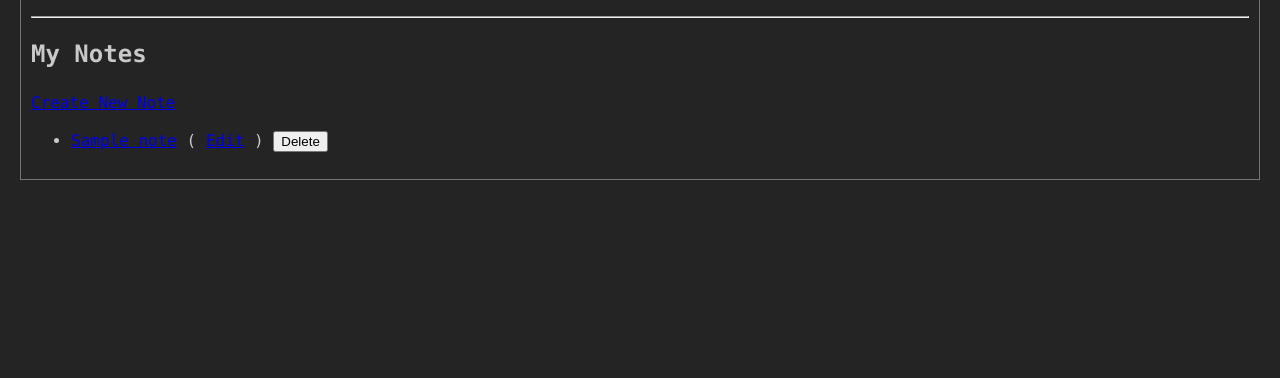
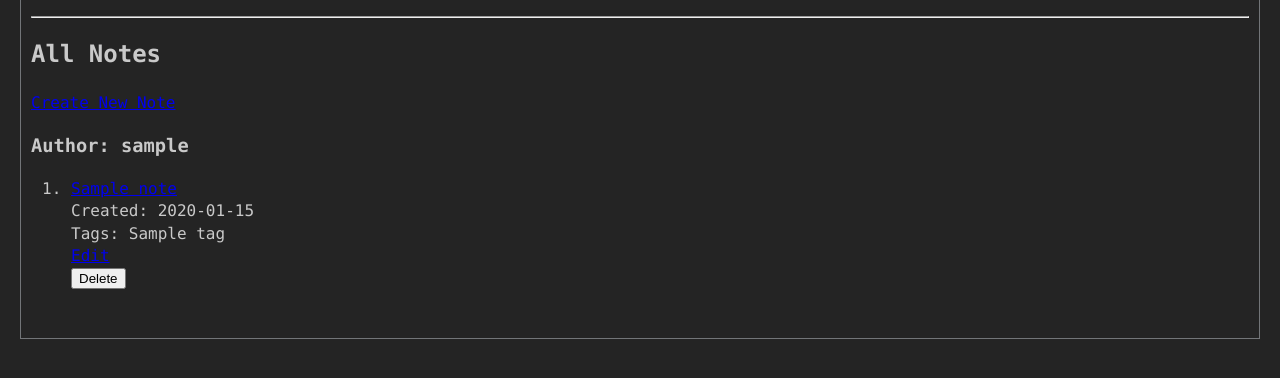
Before and after one commit to bett-bett/hello-my-backend, a Flask app: page /notes in a window 1280 px wide. Shown: the part 89-467 px from the top of the page. Run offline with Flask 3, Linux system fonts and the light colour scheme; a user stored in the database is signed in; tables that the repository leaves empty hold one stand-in row (values such as "Sample post").

Commit message:
shows notes details

```diff
--- a/app/main/routes.py
+++ b/app/main/routes.py
@@ -1,8 +1,8 @@
-
 from urllib.parse import urlsplit
 from flask import render_template, flash, redirect, url_for, request
 from flask_login import current_user, login_required
 import sqlalchemy as sa
+from sqlalchemy.orm import joinedload
 from app.main import bp
 from app import db
 from app.models import User, Note, Tag
@@ -68,9 +68,21 @@
 @bp.route('/notes')
 @login_required
 def list_notes():
-    notes = db.session.execute(db.select(Note).where(Note.user_id == current_user.id)).scalars()
+    # Eager load users and tags to avoid N+1 queries
+    all_notes = db.session.execute(
+        db.select(Note)
+        .options(joinedload(Note.tags), joinedload(Note.user))
+        .order_by(Note.created_at.desc())
+    ).unique().scalars().all()
 
-    return render_template('notes_list.html', notes=notes)
+    notes_grouped_by_user = {}
+    for note in all_notes:
+        user = note.user
+        if user not in notes_grouped_by_user:
+            notes_grouped_by_user[user] = []
+        notes_grouped_by_user[user].append(note)
+
+    return render_template('notes_list.html', notes_by_user=notes_grouped_by_user)
 
 
 @bp.route('/notes/new', methods=['GET', 'POST'])
--- a/app/models.py
+++ b/app/models.py
@@ -55,6 +55,7 @@
     updated_at: Mapped[datetime] = mapped_column(default=lambda: datetime.now(timezone.utc),onupdate=lambda: datetime.now(timezone.utc))
     user_id: Mapped[int] = mapped_column(ForeignKey(User.id), index=True)
 
+    user: Mapped[User] = relationship("User", backref="notes")
     tags: Mapped[List["Tag"]] = relationship("Tag", secondary=note_tags, back_populates="notes", collection_class=set)
 
 
--- a/app/templates/notes_list.html
+++ b/app/templates/notes_list.html
@@ -1,19 +1,31 @@
 {% extends "base.html" %}
 
-{% block title %}My Notes{% endblock %}
+{% block title %}All Notes{% endblock %}
 
 {% block content %}
-  <h2>My Notes</h2>
+<h2>All Notes</h2>
 <a href="{{ url_for('main.upload') }}">Create New Note</a>
-  <ul>
+
+{% for user, notes in notes_by_user.items() %}
+<h3>Author: {{ user.username }}</h3>
+<ol>
   {% for note in notes %}
     <li>
       <a href="{{ url_for('main.note_detail', note_id=note.id) }}">{{ note.title }}</a>
-        ( <a href="{{ url_for('main.edit_note', note_id=note.id) }}">Edit</a> )
-        <form method="POST" action="{{ url_for('main.delete_note', note_id=note.id) }}" style="display:inline;">
+      <br>
+      Created: {{ note.created_at.strftime('%Y-%m-%d') }}
+      {% if note.tags %}
+        <br>
+        Tags: {% for tag in note.tags %}{{ tag.name }}{% if not loop.last %}, {% endif %}{% endfor %}
+      {% endif %}
+      <br>
+      <a href="{{ url_for('main.edit_note', note_id=note.id) }}">Edit</a>
+      <form method="POST" action="{{ url_for('main.delete_note', note_id=note.id) }}">
         <button type="submit">Delete</button>
       </form>
     </li>
+    <br>
   {% endfor %}
-  </ul>
+</ol>
+{% endfor %}
 {% endblock %}
```
Lines whose indentation alone changed are shown as unchanged.
